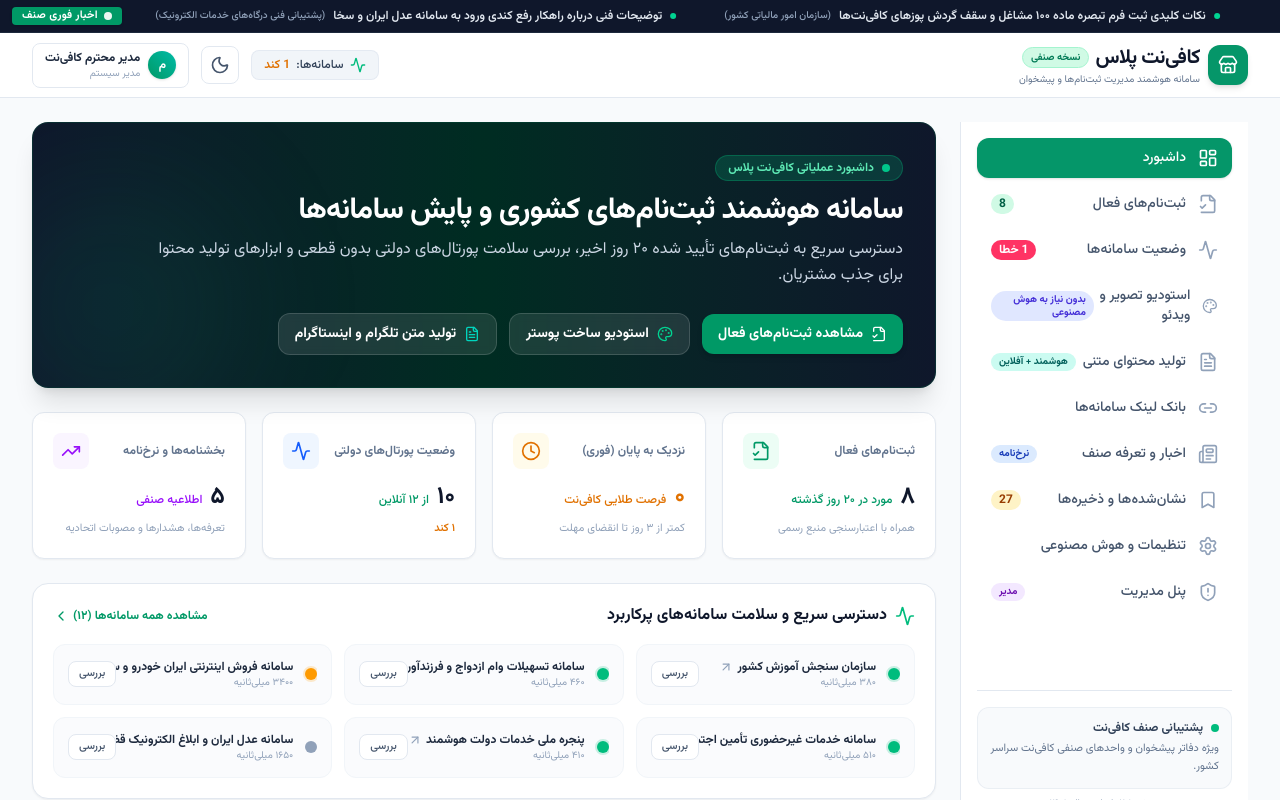
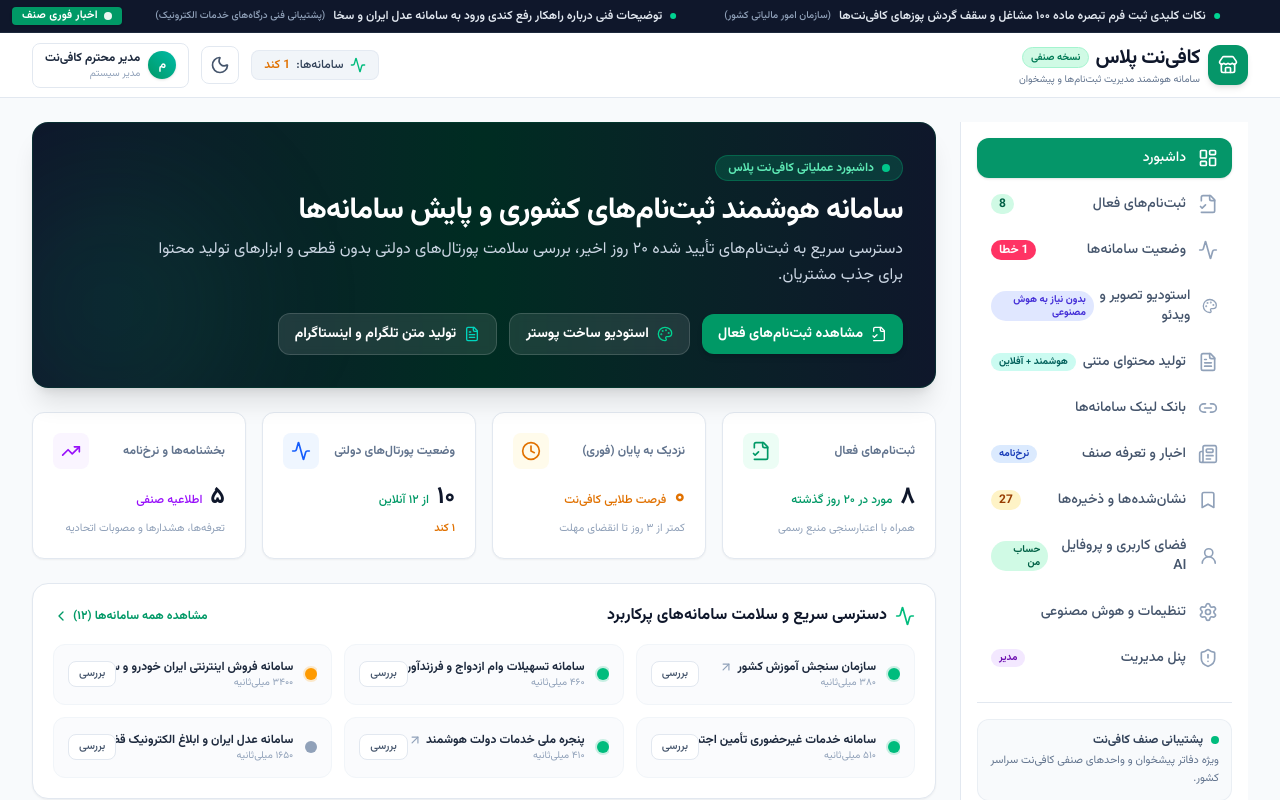
Before and after one commit to tusanwebsite-hue/coffeenet, a React (Vite) app: page / in a window 1280 px wide. Shown: the top 800 px of the page. Built offline with nearby package versions, Linux system fonts and the light colour scheme.

Commit message:
Add user workspace navigation

```diff
--- a/src/components/Sidebar.tsx
+++ b/src/components/Sidebar.tsx
@@ -11,6 +11,7 @@
   Settings,
   ShieldAlert,
   Sparkles,
+  UserRound,
   X
 } from 'lucide-react';
 
@@ -24,6 +25,7 @@
   | 'news'
   | 'bookmarks'
   | 'settings'
+  | 'workspace'
   | 'admin';
 
 interface SidebarProps {
@@ -103,6 +105,13 @@
       icon: Bookmark,
       badge: bookmarksCount > 0 ? `${bookmarksCount}` : null,
       badgeColor: 'bg-amber-100 text-amber-800 dark:bg-amber-950 dark:text-amber-300',
+    },
+    {
+      id: 'workspace' as NavTabId,
+      label: 'فضای کاربری و پروفایل AI',
+      icon: UserRound,
+      badge: 'حساب من',
+      badgeColor: 'bg-emerald-100 text-emerald-800 dark:bg-emerald-950 dark:text-emerald-300 text-[10px]',
     },
     {
       id: 'settings' as NavTabId,
```
